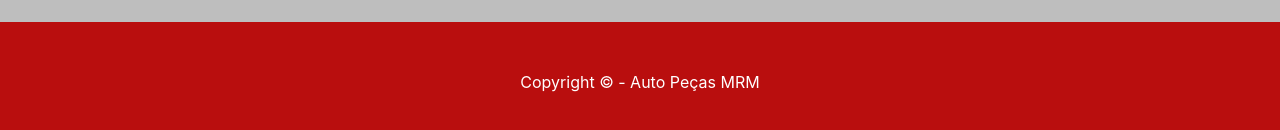
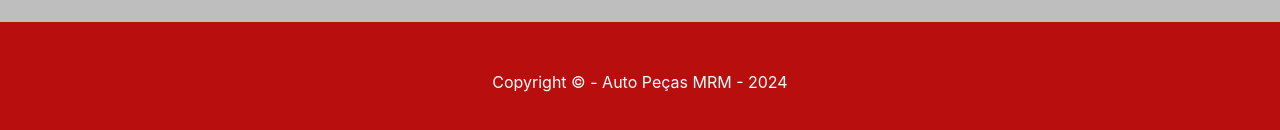
Before and after one commit to mileniorocha/projetoAutoPecas, a plain HTML site: page servico3.html in a window 1280 px wide. Shown: the part 1144-1274 px from the top of the page. Drawn offline with Linux system fonts and the light colour scheme; files that its build step writes are made by us from their sources; files whose address does not match are found by name.

Commit message:
Atualizacao ano rodapé

```diff
--- a/servico3.html
+++ b/servico3.html
@@ -135,7 +135,7 @@
     <footer class="py-5 corAutoPeca">
         <div class="container">
             <p class="m-0 text-center text-white">
-                Copyright &copy; - Auto Peças MRM
+                Copyright &copy; - Auto Peças MRM - 2024
             </p>
         </div>
     </footer>
```
